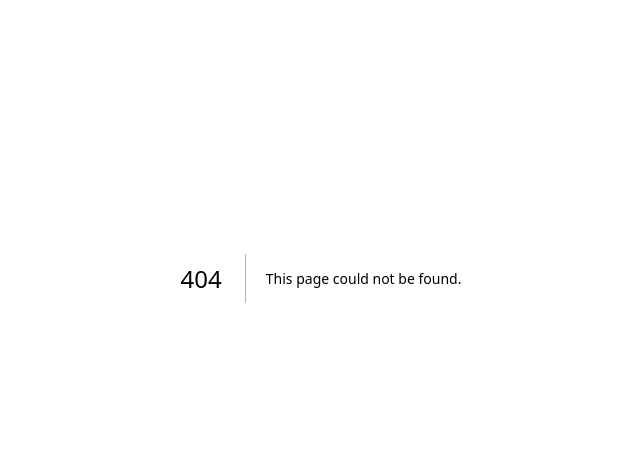
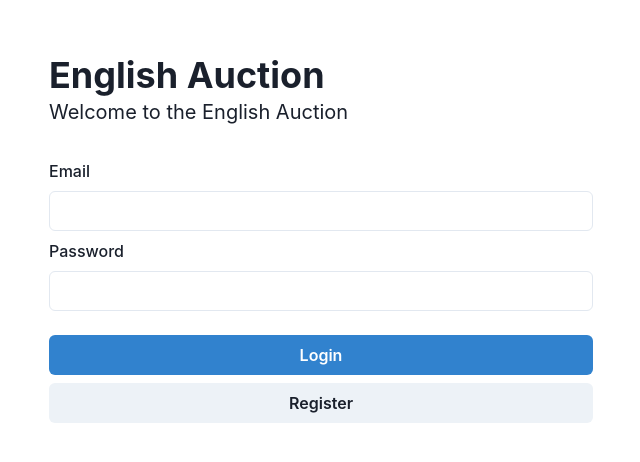
Before and after one commit to adeyahya/EnglishAuctionJitera, a Next.js app: page /login in a window 1280 px wide. Before the commit this address had no page. Shown: the part 122-584 px from the top of the page, without its empty margins (319-959 px from the left). Built offline with nearby package versions, Linux system fonts and the light colour scheme.

Commit message:
add login screen

```diff
--- /dev/null
+++ b/src/pages/login.tsx
@@ -0,0 +1,38 @@
+import {
+  Container,
+  Stack,
+  FormControl,
+  FormLabel,
+  Input,
+  Button,
+  Box,
+  Heading,
+  Text,
+} from "@chakra-ui/react";
+
+const LoginPage = () => {
+  return (
+    <Container maxW="xl" pt="44">
+      <Box mb="8">
+        <Heading>English Auction</Heading>
+        <Text fontSize="xl">Welcome to the English Auction</Text>
+      </Box>
+      <Stack>
+        <FormControl>
+          <FormLabel>Email</FormLabel>
+          <Input type="email" required />
+        </FormControl>
+        <FormControl>
+          <FormLabel>Password</FormLabel>
+          <Input type="password" required />
+        </FormControl>
+      </Stack>
+      <Stack mt="6">
+        <Button colorScheme="blue">Login</Button>
+        <Button>Register</Button>
+      </Stack>
+    </Container>
+  );
+};
+
+export default LoginPage;
```
